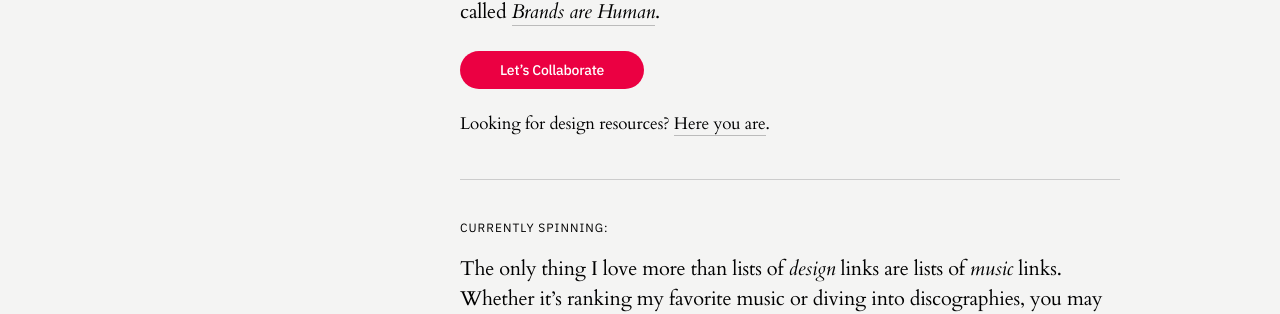
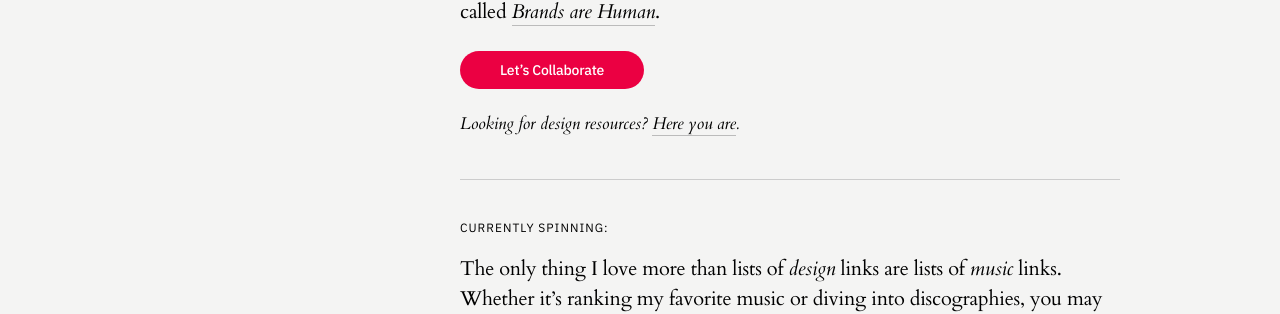
Before and after one commit to jeremydcherry/jeremydcherry.github.io, a Jekyll site: the page built from index.md, in a window 1280 px wide. Shown: the part 555-869 px from the top of the page. Built offline with Jekyll 4.4.1, drawn with Linux system fonts in a browser that asks for light colours.

Commit message:
Updated home

```diff
--- a/index.md
+++ b/index.md
@@ -11,7 +11,7 @@ Relentlessly hopeful about the power of design, I live by the words “A better
 
 <a href="mailto:jeremy@jeremydcherry.com" class="btn">Let's Collaborate</a>
 
-##### Looking for design resources? [Here you are](/resources).
+##### _Looking for design resources? [Here you are](/resources)._
 
 ---
 
```
